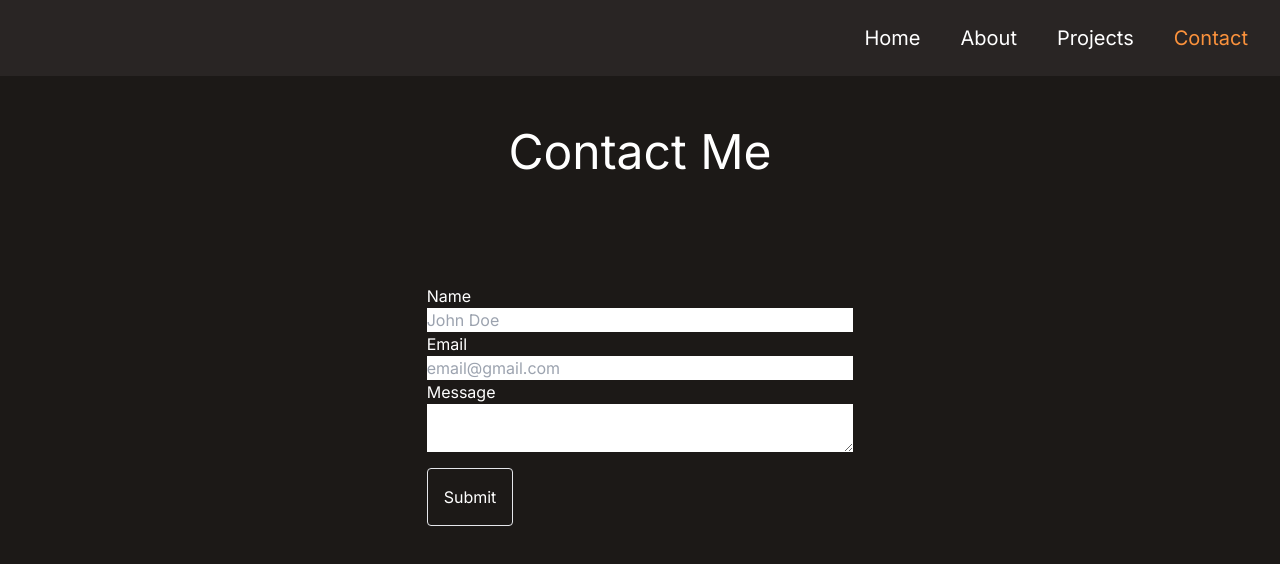
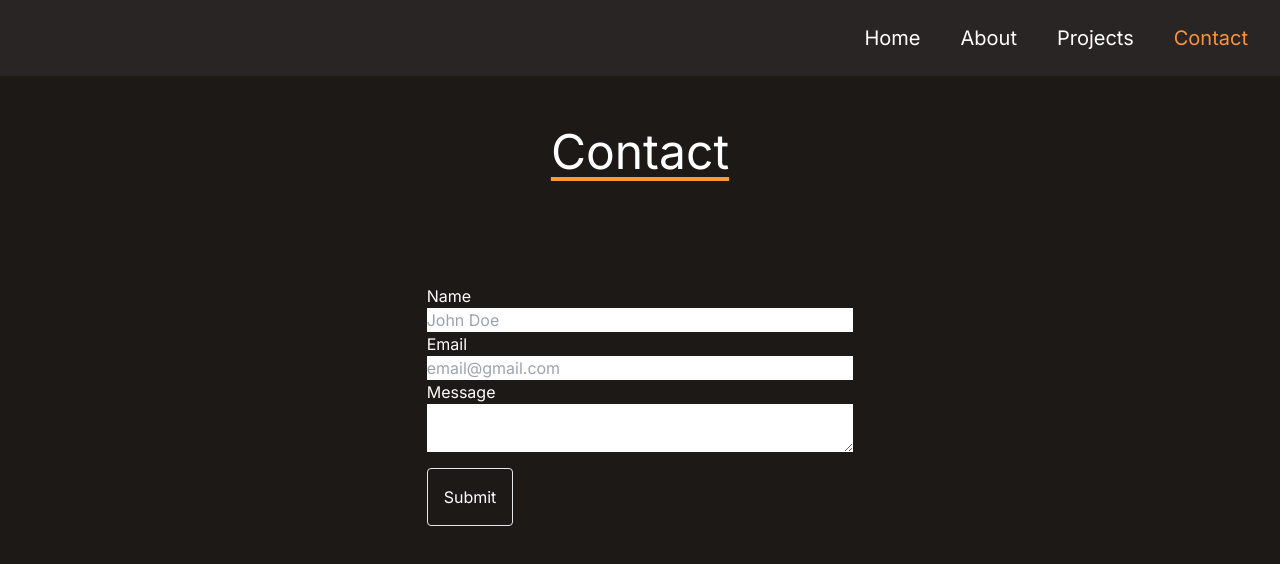
Before and after one commit to jenishpatel-jp/jenish-patel-portfolio, a Next.js app: page /contact in a window 1280 px wide. Shown: the top 564 px of the page. Built offline with nearby package versions, Linux system fonts and the light colour scheme.

Commit message:
Added an orange underline to the headings for each page.

```diff
--- a/src/app/about/page.tsx
+++ b/src/app/about/page.tsx
@@ -4,7 +4,7 @@ import Image from 'next/image'
 const Page = () => {
     return (
         <div className='flex flex-col min-h-screen items-center bg-stone-900 text-white'>
-            <h1 className='my-4 text-5xl p-3 w-full text-center' >About</h1>
+            <h1 className='my-4 text-5xl p-3 w-full text-center underline underline-offset-8 underline-orange' >About</h1>
             <div className='flex flex-col lg:flex-row w-5/6 mx-3 mt-4 mb-7 flex-1'>
                 <div className='flex lg:flex-col items-center justify-center flex-1' >
                     <p className='text-left text-xl'>
--- a/src/app/contact/page.tsx
+++ b/src/app/contact/page.tsx
@@ -4,7 +4,7 @@ const Page = () => {
 
     return (
         <div className='flex flex-col min-h-screen items-center bg-stone-900 text-white '>
-            <h1 className='my-4 text-5xl p-3 w-full text-center mt-10'>Contact Me</h1>
+            <h1 className='my-4 text-5xl p-3 w-full text-center mt-10 underline underline-offset-8 underline-orange'>Contact</h1>
             <form className='flex flex-1 flex-col w-2/6 mt-20'>
                 <label>Name</label>
                 <input placeholder='John Doe'></input>
--- a/src/app/projects/page.tsx
+++ b/src/app/projects/page.tsx
@@ -5,7 +5,7 @@ import Image from 'next/image'
 const Page = () => {
     return (
         <div className='flex flex-col min-h-screen items-center bg-stone-900 text-white'>
-            <h1 className='my-4 text-5xl p-3 w-full text-center'>Projects</h1>
+            <h1 className='my-4 text-5xl p-3 w-full text-center underline underline-offset-8 underline-orange'>Projects</h1>
             <div className='flex flex-col mb-4 mt-2 p-2 w-5/6 text-center'>
                 <div className='flex flex-col lg:flex-row mb-8'>
                     <div className='flex items-center justify-center p-2  flex-1'>
```
